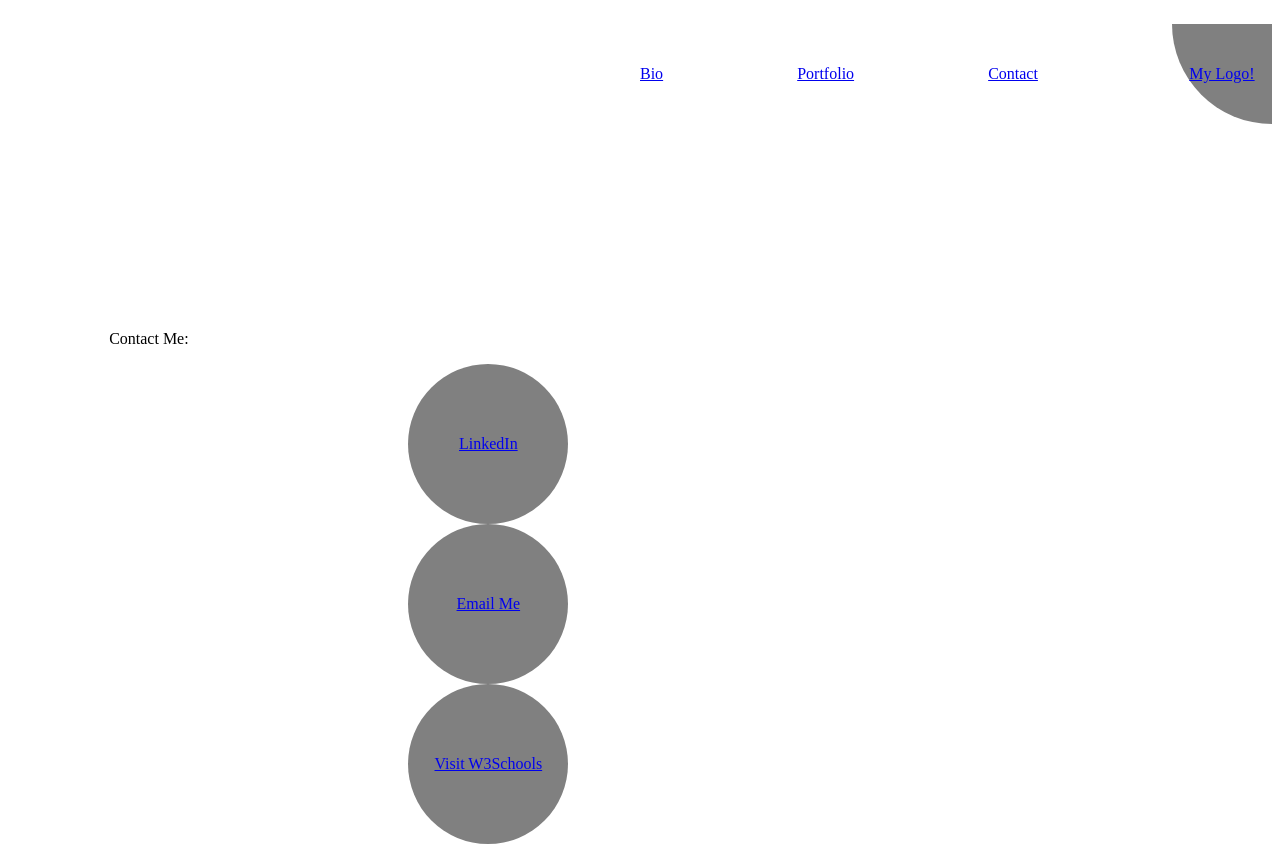
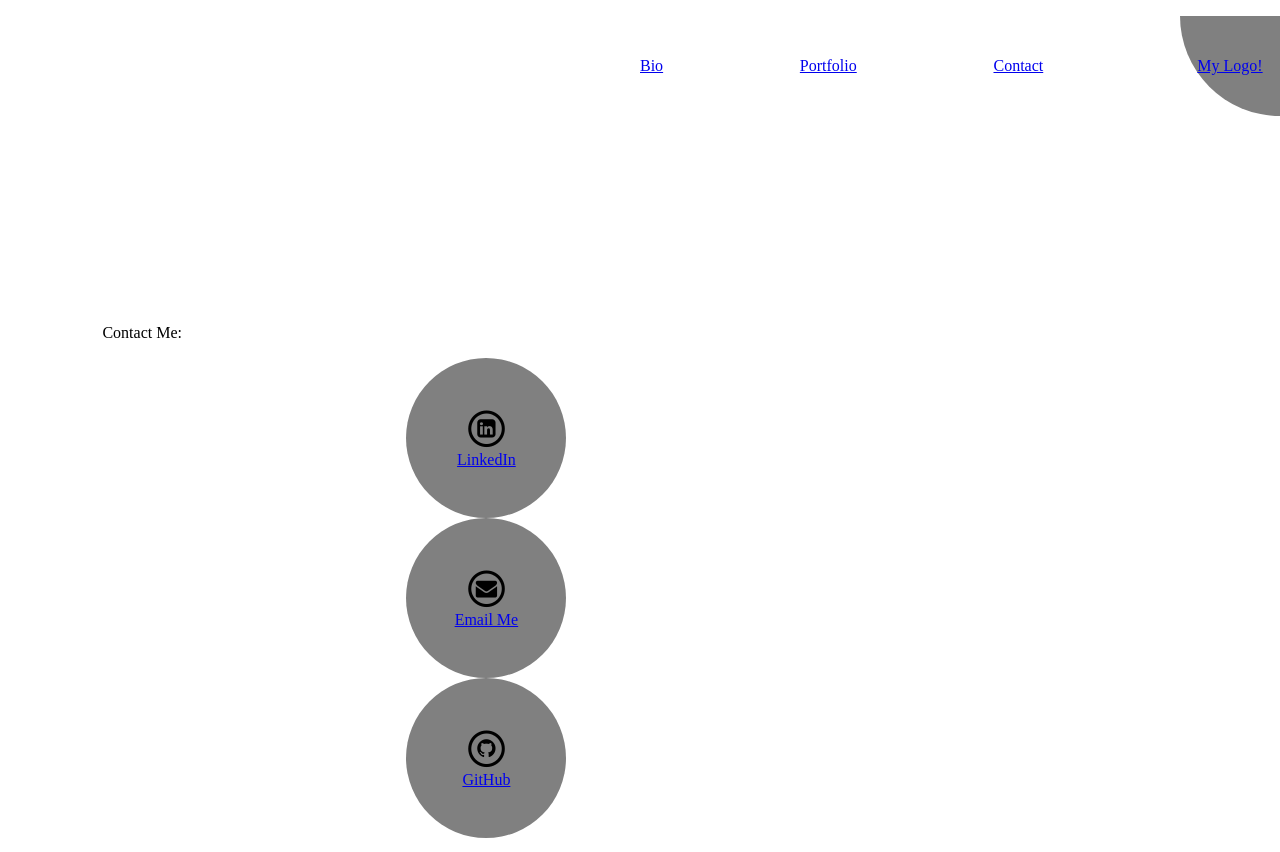
Before and after one commit to yellows55/my-portfolio, a plain HTML site: page contact.html in a window 1280 px wide. Drawn offline with nearby package versions, Linux system fonts and the light colour scheme; a web font is replaced by a local one.

Commit message:
Update contact.html

```diff
--- a/contact.html
+++ b/contact.html
@@ -1,10 +1,14 @@
 <!DOCTYPE html>
-<html>
+<html lang="en">
   <head>
     <meta charset="utf-8">
     <meta name="viewport" content="width=device-width">
     <title>repl.it</title>
+    <link rel="stylesheet" type="text/css" href="//cdnjs.cloudflare.com/ajax/libs/normalize/6.0.0/normalize.css">
+    <link href="https://fonts.googleapis.com/css?family=Kreon|Oleo+Script|Oleo+Script+Swash+Caps&display=swap" rel="stylesheet">
     <link href="style.css" rel="stylesheet" type="text/css" />
+    <link rel="stylesheet" href="https://cdnjs.cloudflare.com/ajax/libs/font-awesome/4.7.0/css/font-awesome.min.css">
+
   </head>
   <body>
     <header class="header">
@@ -21,9 +25,27 @@
     <main>
       <p>Contact Me:</p>
       <div class="contact-page">
-        <a href="https://linkedin.com/yelba" class="large-circle" target="_blank">LinkedIn</a>
-        <a href="mailto:yelbaus33@gmail.com" class="large-circle">Email Me</a>
-        <a href="https://github.com/yelba" class="large-circle" target="_blank">Visit W3Schools</a>
+        <div class="large-circle">
+          <span class="fa-stack fa-lg">
+            <i class="fa fa-circle-thin fa-stack-2x"></i>
+            <i class="fa fa-linkedin-square fa-stack-1x"></i>
+          </span>
+          <a href="https://linkedin.com/yelba" target="_blank">LinkedIn</a>
+        </div>
+        <div class="large-circle">
+          <span class="fa-stack fa-lg">
+            <i class="fa fa-circle-thin fa-stack-2x"></i>
+            <i class="fa fa-envelope fa-stack-1x"></i>
+          </span>
+          <a href="mailto:yelbaus33@gmail.com" >Email Me</a>
+        </div>
+        <div class="large-circle">
+          <span class="fa-stack fa-lg">
+            <i class="fa fa-circle-thin fa-stack-2x"></i>
+            <i class="fa fa-github fa-stack-1x"></i>
+          </span>
+          <a href="https://github.com/yelba" target="_blank">GitHub</a>
+        </div>
       </div>
     </main>
 
```
